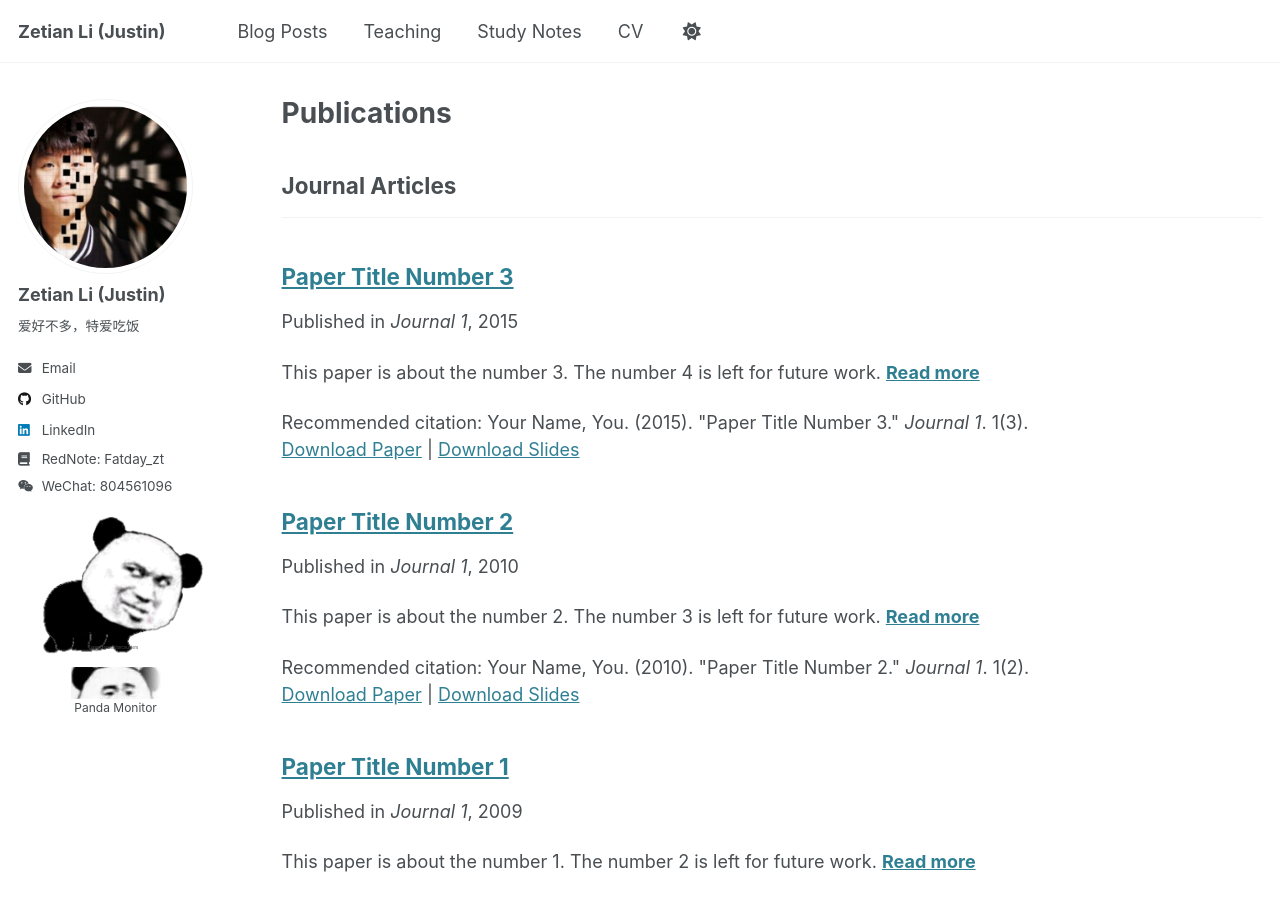
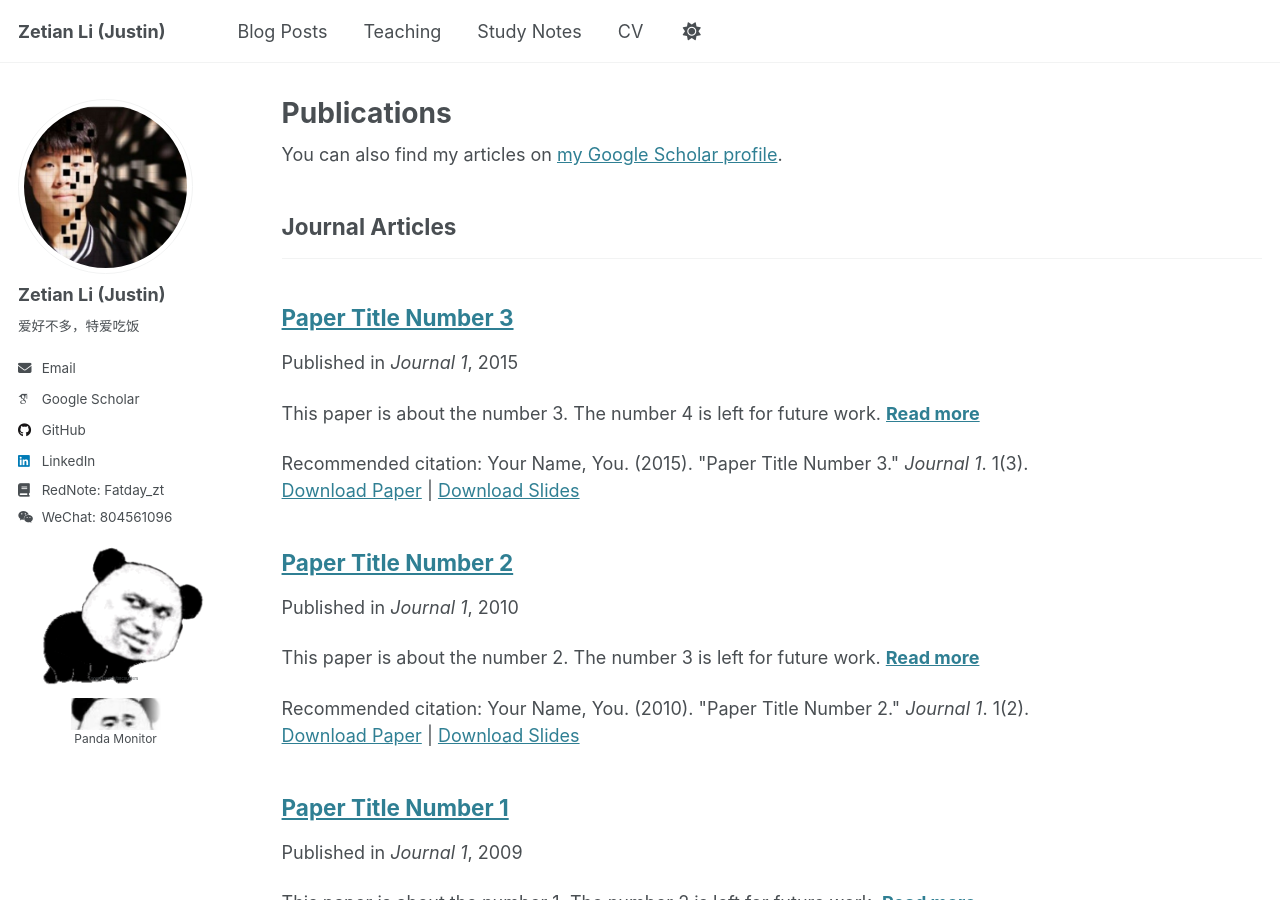
Before and after one commit to fatday/fatday.github.io, a Jekyll site: the page built from _pages/publications.html, in a window 1280 px wide and 900 px high. Built offline with Jekyll 4.4.1, drawn with Linux system fonts in a browser that asks for light colours; some web fonts are replaced; part of the change alters nothing that is shown.

Commit message:
Update _config.yml

```diff
--- a/_config.yml
+++ b/_config.yml
@@ -33,7 +33,7 @@ author:
 
   # Academic websites
   arxiv            : # URL - Update with the correct link to your profile
-  googlescholar    : #"https://scholar.google.com/citations?user=PS_CX0AAAAAJ"
+  googlescholar    : https://scholar.google.com/citations?user=1YgYwxkAAAAJ&hl=zh-CN
   impactstory      : # URL
   orcid            : #"http://orcid.org/yourorcidurl"
   semantic         : # URL
```
